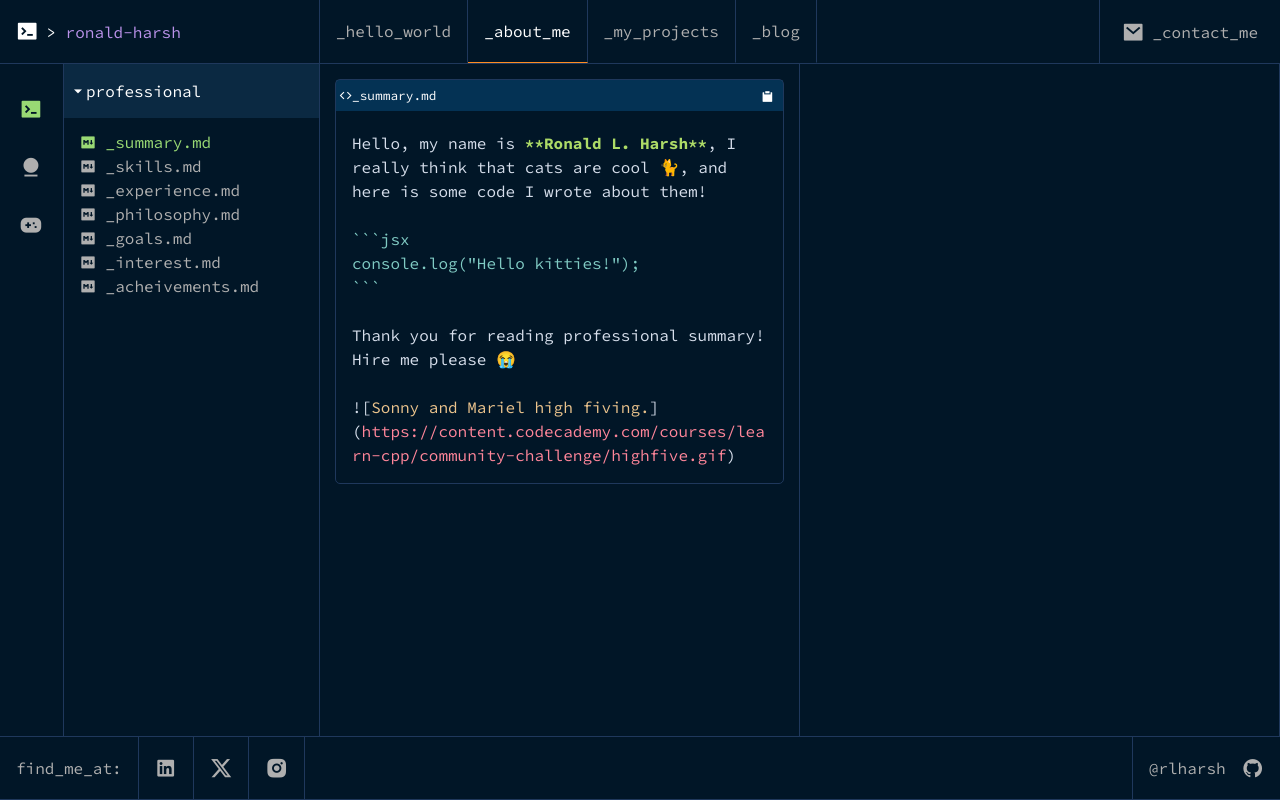
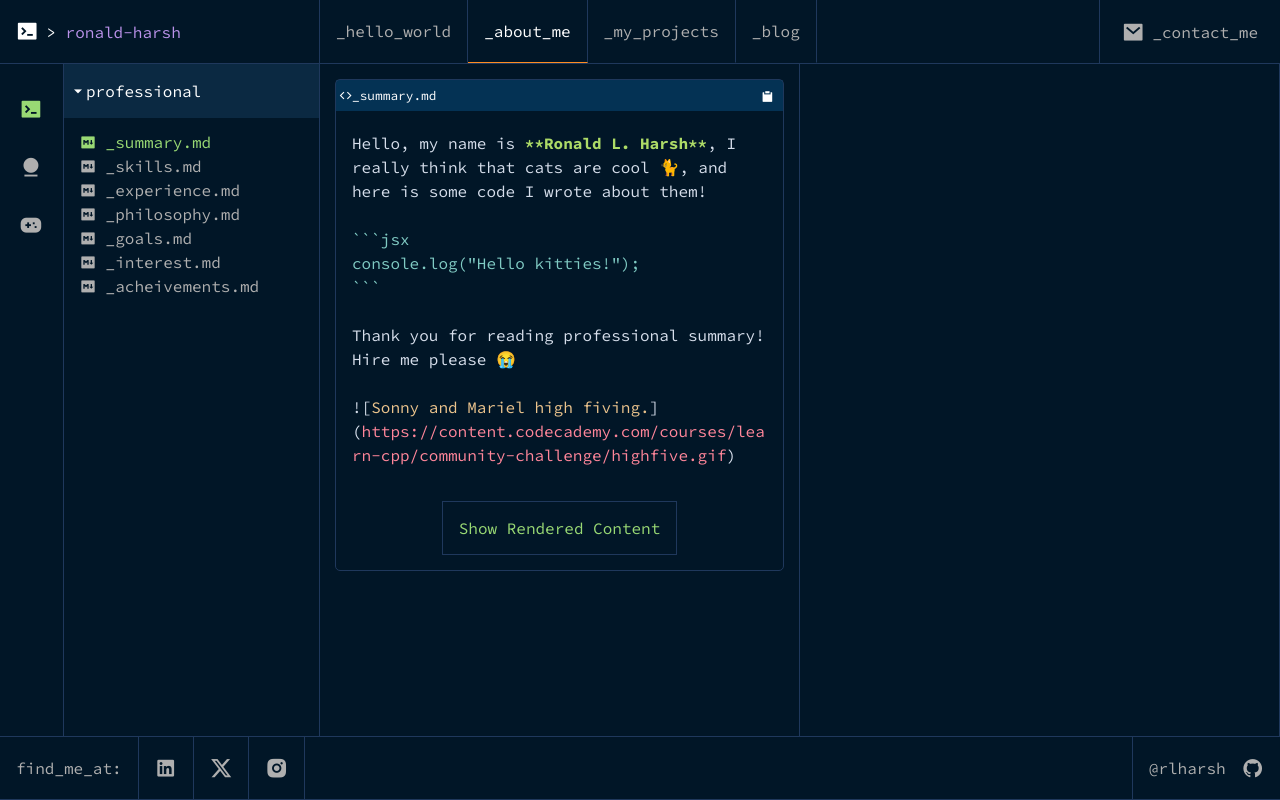
Before and after one commit to rlharsh/final-portfolio, a React (Vite) app: page /about in a window 1280 px wide. Both pictures are taken after a click on the button 31 px from the left and 109 px from the top of the page. Built offline with nearby package versions, Linux system fonts and the light colour scheme.

Commit message:
Updated code block

```diff
--- a/package.json
+++ b/package.json
@@ -11,6 +11,8 @@
   },
   "dependencies": {
     "highlight.js": "^11.9.0",
+    "marked": "^11.0.0",
+    "marked-react": "^2.0.0",
     "react": "^18.2.0",
     "react-dom": "^18.2.0",
     "react-router-dom": "^6.20.0"
--- a/src/Components/Header/header.css
+++ b/src/Components/Header/header.css
@@ -32,6 +32,11 @@
   .header__menu {
     display: none;
   }
+}
+.header__menu button > i {
+  font-size: 1.4rem;
+  color: var(--color-white);
+  padding-right: 0.4rem;
 }
 .header__nav {
   height: 100%;
--- a/src/Components/Header/header.scss
+++ b/src/Components/Header/header.scss
@@ -36,6 +36,12 @@
   &__menu {
     @include breakpoint(min, medium) {
       display: none;
+    }
+
+    button > i {
+      font-size: 1.4rem;
+      color: var(--color-white);
+      padding-right: 0.4rem;
     }
   }
 
--- a/src/Components/MDProcessor/MDProcessor.jsx
+++ b/src/Components/MDProcessor/MDProcessor.jsx
@@ -3,12 +3,12 @@ import hljs from "highlight.js";
 
 import "highlight.js/styles/night-owl.css";
 import { DataSet } from "../../Providers/SectionProvider";
+import Markdown from "marked-react";
 
 const MDProcessor = ({ sectionName, title }) => {
   const [markdownContent, setMarkdownContent] = useState("");
   const [loading, setLoading] = useState(true);
-
-  const { subSection } = useContext(DataSet);
+  const [codeShowing, setCodeShowing] = useState(true);
 
   const codeRef = useRef();
 
@@ -43,15 +43,20 @@ const MDProcessor = ({ sectionName, title }) => {
     }
   }, [markdownContent]); // Depend on markdownContent
 
-  const renderedContent = markdownContent.split("\n").map((line, index) => (
-    <pre key={index}>
-      <code>{line}</code>
-    </pre>
-  ));
+  useEffect(() => {
+    // Only attempt to highlight if codeShowing is true and the code block is mounted in the DOM
+    if (codeShowing && codeRef.current) {
+      hljs.highlightElement(codeRef.current);
+    }
+  }, [codeShowing, markdownContent]);
 
   if (loading) {
     return <div>Loading...</div>;
   }
+
+  const toggleCode = () => {
+    setCodeShowing((prevState) => !prevState);
+  };
 
   return (
     <div className="code-block-container">
@@ -64,12 +69,25 @@ const MDProcessor = ({ sectionName, title }) => {
           <i className="ri-clipboard-fill"></i>
         </button>
       </div>
-      {/* The pre and code tags are used here to encapsulate the fetched Markdown content */}
-      <pre>
-        <code ref={codeRef} className="hljs md code-block">
-          {markdownContent}
-        </code>
-      </pre>
+      {/* This pre and code block is for displaying code, if needed */}
+      {codeShowing && (
+        <pre>
+          <code ref={codeRef} className="hljs md code-block">
+            {markdownContent}
+          </code>
+        </pre>
+      )}
+      {/* This div is for displaying rendered markdown content */}
+      {!codeShowing && (
+        <div className="markdown-content">
+          <Markdown>{markdownContent}</Markdown>
+        </div>
+      )}
+      <div className="code-footer">
+        <button onClick={toggleCode} className="button button--clear">
+          {codeShowing ? "Show Rendered Content" : "Show Code"}
+        </button>
+      </div>
     </div>
   );
 };
--- a/src/controls.css
+++ b/src/controls.css
@@ -96,3 +96,40 @@
 .path-selected {
   color: var(--color-text) !important;
 }
+
+.not-visible {
+  display: none !important;
+}
+
+.code-footer {
+  display: flex;
+  justify-content: center;
+  margin: 1rem;
+}
+.code-footer button {
+  padding: 1rem;
+  outline: 1px solid var(--color-outline);
+}
+
+.markdown-content {
+  padding: 1rem;
+  word-wrap: break-word;
+  overflow-wrap: break-word;
+}
+.markdown-content strong {
+  font-weight: 700;
+  color: var(--color-accent-green);
+}
+.markdown-content p::after {
+  content: "\a\a";
+  white-space: pre;
+}
+.markdown-content code {
+  margin-top: 1rem;
+  padding: 1rem;
+  color: var(--color-accent-green);
+}
+.markdown-content code:after {
+  content: "\a\a";
+  white-space: pre;
+}
--- a/src/controls.scss
+++ b/src/controls.scss
@@ -98,3 +98,45 @@
 .path-selected {
   color: var(--color-text) !important;
 }
+
+.not-visible {
+  display: none !important;
+}
+
+.code-footer {
+  display: flex;
+  justify-content: center;
+  margin: 1rem;
+
+  button {
+    padding: 1rem;
+    outline: 1px solid var(--color-outline);
+  }
+}
+
+.markdown-content {
+  padding: 1rem;
+  word-wrap: break-word;
+  overflow-wrap: break-word;
+
+  strong {
+    font-weight: 700;
+    color: var(--color-accent-green);
+  }
+
+  p::after {
+    content: "\a\a ";
+    white-space: pre;
+  }
+
+  code {
+    margin-top: 1rem;
+    padding: 1rem;
+    color: var(--color-accent-green);
+
+    &:after {
+      content: "\a\a";
+      white-space: pre;
+    }
+  }
+}
```
Also changed, not shown: 1 other file (tests, documents, lock files or other folders).
